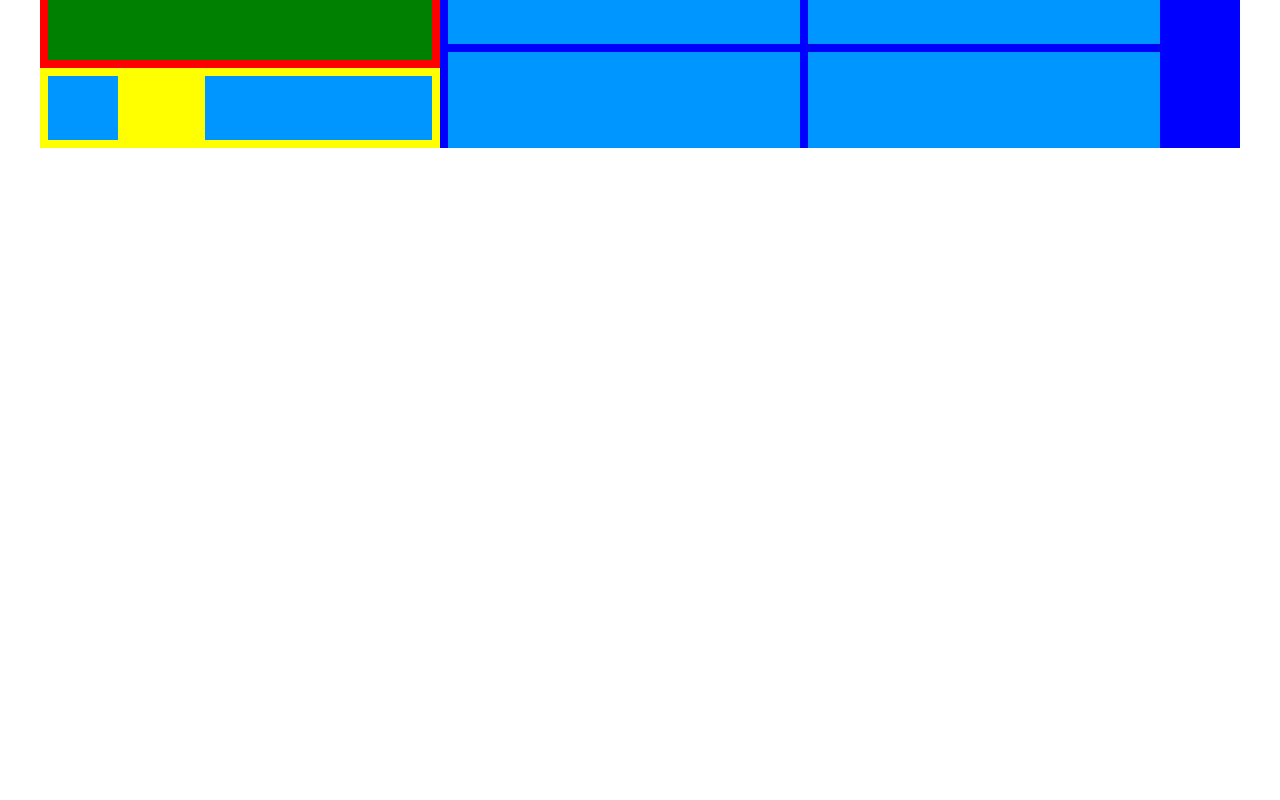
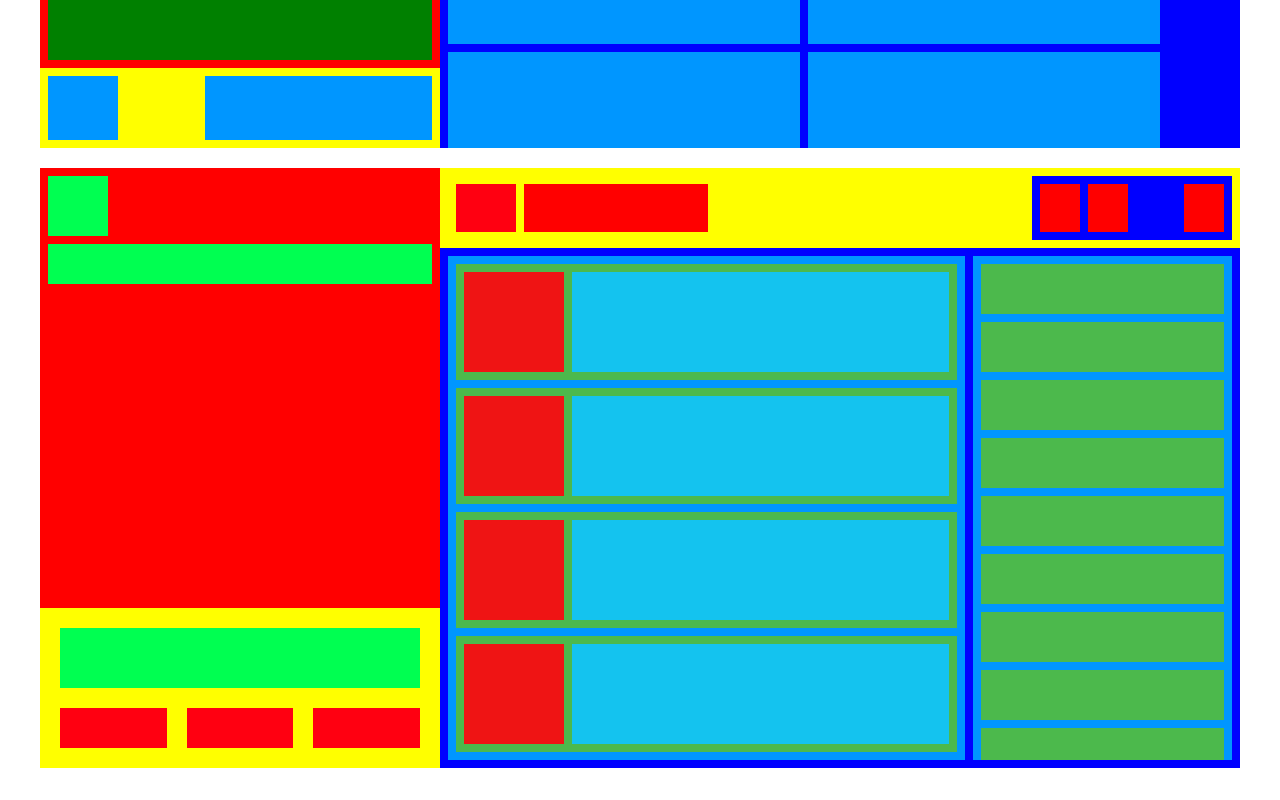
Before and after one commit to foronered/training-llp, a React (Create React App) app: page / in a window 1280 px wide. Shown: the part 6084-6884 px from the top of the page. Before the commit the page ends 6264 px from the top, so only its background shows below. Built offline with nearby package versions, Linux system fonts and the light colour scheme.

Commit message:
llp sheet 2 desktop done

```diff
--- a/src/App.tsx
+++ b/src/App.tsx
@@ -11,6 +11,7 @@ import { Module22 } from './modules/Module2.2'
 import { Module23 } from './modules/Module2.3'
 import { Module24 } from './modules/Module2.4'
 import { Module25 } from './modules/Module2.5'
+import { Module26 } from './modules/Module2.6'
 const GlobalStyle = createGlobalStyle`
   html {
     margin: 0;
@@ -50,6 +51,7 @@ export const App = () => {
       <div style={{ height: '20px' }}></div> <Module23 />
       <div style={{ height: '20px' }}></div> <Module24 />
       <div style={{ height: '20px' }}></div> <Module25 />
+      <div style={{ height: '20px' }}></div> <Module26 />
     </Wrapper>
   )
 }
--- /dev/null
+++ b/src/modules/Module2.6.tsx
@@ -0,0 +1,244 @@
+import React from 'react'
+import styled from 'styled-components'
+import { MOBILE_BREAKPOINT } from '../constants'
+import { ModuleWrapper } from './common'
+
+const Container = styled.div`
+  width: 100%;
+  height: 100%;
+  display: grid;
+  grid-template-columns: 1fr 2fr;
+  grid-template-rows: 80px 1fr 160px;
+  background-color: red;
+  @media (min-width: ${MOBILE_BREAKPOINT}) {
+  }
+
+  @media (max-width: ${MOBILE_BREAKPOINT}) {
+  }
+`
+
+const YellowBarRight = styled.div`
+  background-color: yellow;
+  height: 100%;
+  width: 100%;
+  padding: 8px;
+  grid-column: 2;
+  grid-row: 1;
+  display: flex;
+  justify-content: space-between;
+`
+
+const YellowYellow = styled.div`
+  display: flex;
+  background-color: yellow;
+  height: 100%;
+  width: 200px;
+  padding: 8px;
+  gap: 8px;
+`
+const YellowBlueRight = styled.div`
+  background-color: blue;
+  height: 100%;
+  width: 200px;
+  padding: 8px;
+  display: grid;
+  gap: 8px;
+  grid-template-columns: repeat(4, 1fr);
+`
+const YellowBarBot = styled.div`
+  display: grid;
+  grid-template-columns: 1fr 1fr 1fr;
+  grid-template-rows: 1fr 1fr;
+  background-color: yellow;
+  padding: 20px;
+  height: 100%;
+  width: 100%;
+  grid-column: 1;
+  grid-row: 3;
+  gap: 20px;
+`
+
+const RedBox = styled.div`
+  grid-column: 1;
+  grid-row: 1/3;
+  display: flex;
+  flex-direction: column;
+  background-color: red;
+
+  flex: 1;
+  padding: 8px 8px 0px;
+  gap: 8px;
+  overflow-y: scroll;
+
+  @media (min-width: ${MOBILE_BREAKPOINT}) {
+    width: 100%;
+  }
+
+  @media (max-width: ${MOBILE_BREAKPOINT}) {
+    width: 40%;
+  }
+`
+const GreenSquare = styled.div`
+  flex: 0 0 auto;
+  width: 60px;
+  height: 60px;
+  background-color: #00ff51;
+`
+const RedSquare = styled.div`
+  flex: 0 0 auto;
+  width: 100%;
+  height: 100%;
+  background-color: #ff0011;
+`
+const RedSquareYellow = styled.div`
+  flex: 0 0 auto;
+  width: 60px;
+  height: 100%;
+  background-color: #ff0011;
+`
+const GreenBoxLong = styled.div`
+  flex: 0 0 auto;
+  width: 100%;
+  height: 40px;
+  background-color: #00ff51;
+`
+const GreenBoxLong2 = styled.div`
+  grid-column: 1/4;
+  grid-row: 1;
+  flex: 0 0 auto;
+  width: 100%;
+  height: 60px;
+  background-color: #00ff51;
+`
+const BlueMain = styled.div`
+  grid-column: 2;
+  grid-row: 2 / 4;
+  display: grid;
+  overflow-y: hidden;
+  grid-template-columns: 2fr 1fr;
+  background-color: blue;
+  width: 100%;
+  height: 100%;
+  padding: 8px;
+  gap: 8px;
+`
+
+const BrightBlueBox1 = styled.div`
+  grid-column: 1;
+  display: flex;
+  flex-direction: column;
+  height: 500px;
+  width: 100%;
+  height: 100%;
+  background-color: #0096ff;
+  gap: 8px;
+  padding: 8px;
+  overflow-y: scroll;
+`
+const BrightBlueBox2 = styled.div`
+  grid-column: 2;
+  display: flex;
+  flex-direction: column;
+  width: 100%;
+  height: 100%;
+  background-color: #0096ff;
+  gap: 8px;
+  padding: 8px;
+  overflow-y: scroll;
+`
+const RedBoxRightLong = styled.div`
+  flex: 0 0 auto;
+  width: 100%;
+  height: 100%;
+  background-color: red;
+`
+const RedBoxTopRight1 = styled.div`
+  width: 100%;
+  height: 100%;
+  background-color: red;
+  grid-column: 1;
+`
+const RedBoxTopRight2 = styled.div`
+  width: 100%;
+  height: 100%;
+  background-color: red;
+  grid-column: 2;
+`
+const RedBoxTopRight4 = styled.div`
+  width: 100%;
+  height: 100%;
+  background-color: red;
+  grid-column: 4;
+`
+const GreenBoxesArray = styled.div`
+  width: 100%;
+  height: 50px;
+  background-color: #4cb94c;
+  flex: 0 0 auto;
+`
+
+const GreenBoxesArrayLeft = styled.div`
+  display: flex;
+  flex-direction: row;
+  width: 100%;
+  height: auto;
+  background-color: #4cb94c;
+  padding: 8px;
+  flex: 0 0 auto;
+  gap: 8px;
+`
+const RedBoxScroll = styled.div`
+  width: 100px;
+  height: 100px;
+  background-color: #ef1414;
+`
+const BlueBarScroll = styled.div`
+  flex: 1;
+  height: 100px;
+  background-color: #14c3ef;
+`
+export const Module26 = () => {
+  const threeredboxes = Array.from({ length: 3 }).map((_, index) => (
+    <RedSquare key={index} />
+  ))
+  const greenboxesright = Array.from({ length: 10 }).map((_, index) => (
+    <GreenBoxesArray key={index} />
+  ))
+  const greenboxesleft = Array.from({ length: 10 }).map((_, index) => (
+    <GreenBoxesArrayLeft key={index}>
+      <RedBoxScroll />
+      <BlueBarScroll />
+    </GreenBoxesArrayLeft>
+  ))
+  return (
+    <ModuleWrapper>
+      <Container>
+        <RedBox>
+          <GreenSquare />
+          <GreenBoxLong />
+        </RedBox>
+        <YellowBarBot>
+          <GreenBoxLong2 />
+          {threeredboxes}
+        </YellowBarBot>
+
+        <YellowBarRight>
+          <YellowYellow>
+            <RedSquareYellow />
+            <RedBoxRightLong />
+          </YellowYellow>
+          <YellowBlueRight>
+            <RedBoxTopRight1 />
+            <RedBoxTopRight2 />
+            <RedBoxTopRight4 />
+          </YellowBlueRight>
+        </YellowBarRight>
+
+        <BlueMain>
+          <BrightBlueBox1> {greenboxesleft}</BrightBlueBox1>
+          <BrightBlueBox2>{greenboxesright}</BrightBlueBox2>
+        </BlueMain>
+      </Container>
+    </ModuleWrapper>
+  )
+}
```
